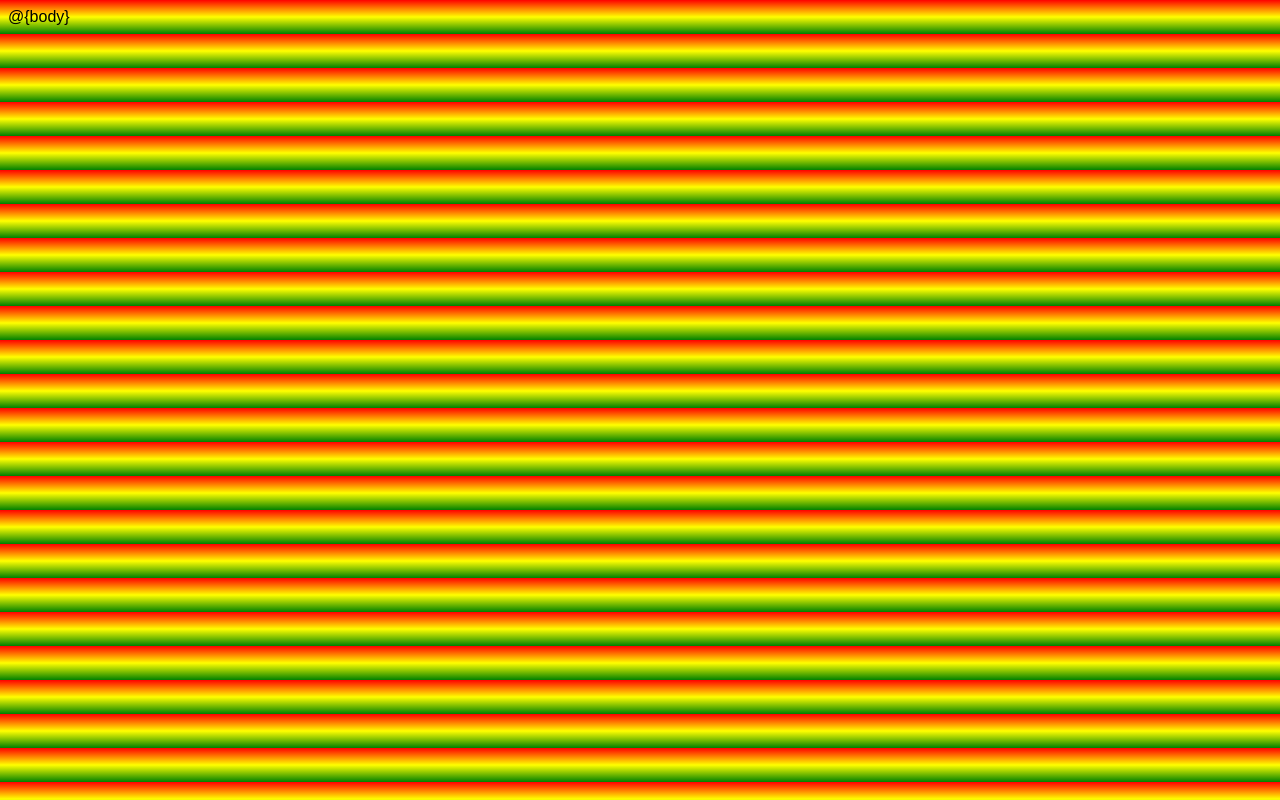
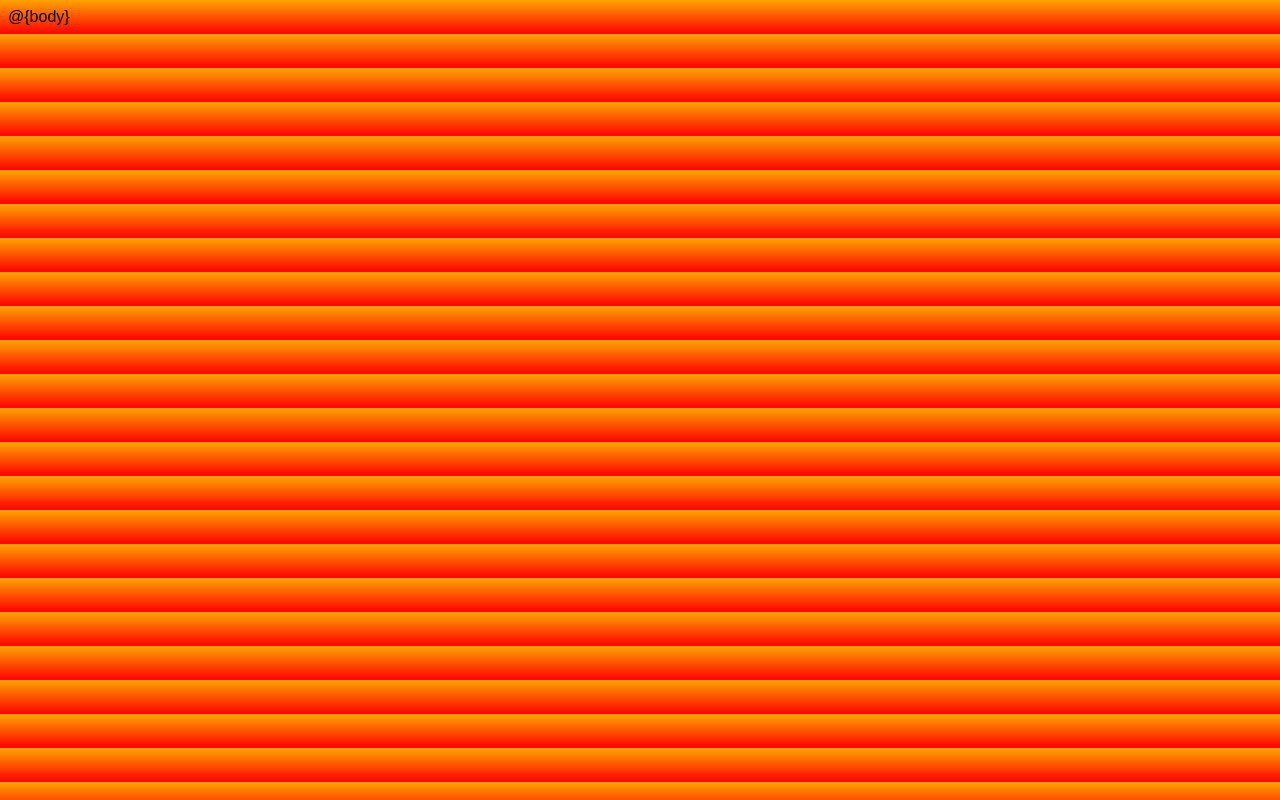
Before and after one commit to LisaMolloy5/WaterEarthFire, a website: page views/layout.html in a window 1280 px wide. Drawn offline with nearby package versions, Linux system fonts and the light colour scheme.

Commit message:
Add more styling to webpage

```diff
--- a/views/layout.html
+++ b/views/layout.html
@@ -12,7 +12,7 @@
     <style>
         body {
             font-family: Arial;
-            background-image: linear-gradient(red, yellow, green);
+            background-image: linear-gradient(orange, red);
         }
 
         /**
```
